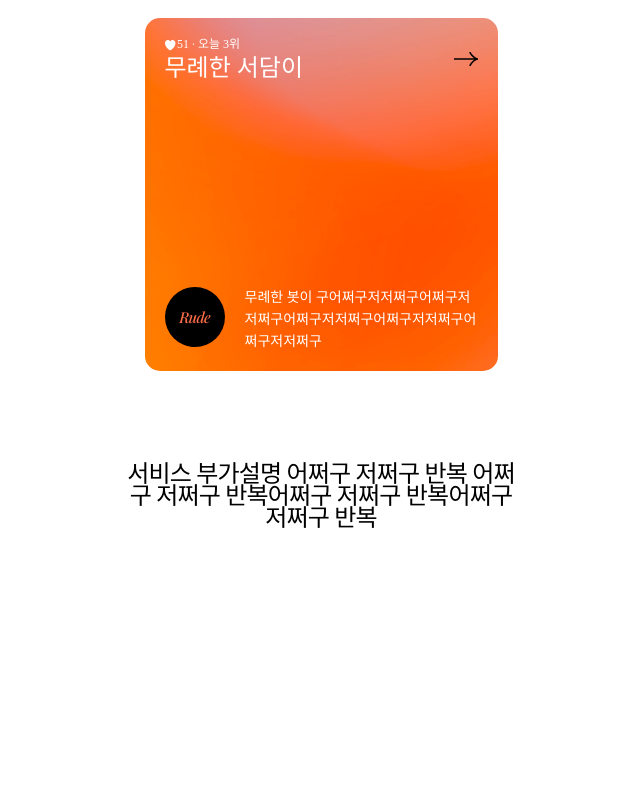
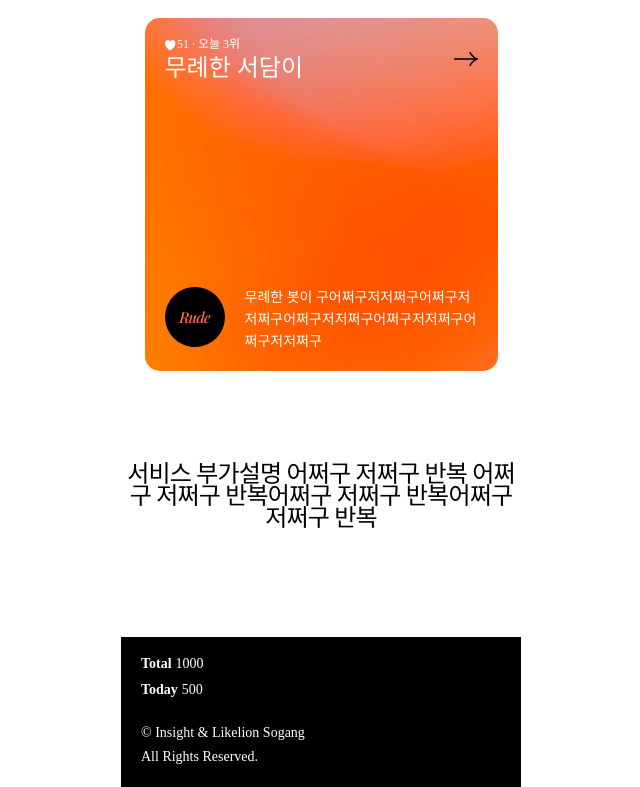
Before and after one commit to LIKELION-SOGANG/LIKELION-X-INSIGHT, a React (Create React App) app: page / in a window 1280 px wide. Shown: the part 965-1752 px from the top of the page, without its empty margins (319-959 px from the left). Before the commit the page ends 1602 px from the top, so only its background shows below. Built offline with nearby package versions, Linux system fonts and the light colour scheme; a web font is replaced by a local one.

Commit message:
Feat: Footer 추가

```diff
--- /dev/null
+++ b/src/components/Footer.js
@@ -0,0 +1,76 @@
+import React, { useState } from 'react';
+
+const Footer = () => {
+  const [visitNum, setVisitNum] = useState({
+    total_visit: 1000,
+    today_visit: 500,
+  });
+  const increaseVisit = () => {
+    setVisitNum((prevState) => ({
+      total_visit: prevState.total_visit + 1,
+      today_visit: prevState.today_visit + 1,
+    }));
+  };
+
+  return (
+    <div className="w-auto h-[150px] p-[20px] bg-black">
+      <div className="flex flex-col">
+        <div className="text-white ">
+          <div className="flex flex-row">
+            <div
+              onClick={increaseVisit}
+              style={{ fontWeight: '700', fontSize: '14px' }}
+            >
+              Total
+            </div>
+            <div
+              style={{ fontWeight: '400', fontSize: '14px', marginLeft: '4px' }}
+            >
+              {visitNum.total_visit}
+            </div>
+          </div>{' '}
+        </div>
+
+        <div className="text-white ">
+          <div className="flex flex-row mt-[8px]">
+            <div
+              style={{
+                fontWeight: '700',
+                fontSize: '14px',
+                fontFamily: 'Noto-sans',
+                lineHeight: '22px',
+              }}
+            >
+              Today
+            </div>
+            <div
+              style={{
+                fontWeight: '400',
+                fontSize: '14px',
+                fontFamily: 'Noto-sans',
+                lineHeight: '22px',
+                marginLeft: '4px',
+              }}
+            >
+              {visitNum.today_visit}
+            </div>
+          </div>{' '}
+        </div>
+        <div
+          style={{
+            minHeight: '40px',
+            marginTop: '20px',
+            fontSize: '14px',
+            lineHeight: '24px',
+            color: 'white',
+          }}
+        >
+          © Insight & Likelion Sogang <br />
+          All Rights Reserved.
+        </div>
+      </div>
+    </div>
+  );
+};
+
+export default Footer;
--- a/src/pages/Home.jsx
+++ b/src/pages/Home.jsx
@@ -1,9 +1,10 @@
 import React from 'react';
 import BotCard from '../components/BotCard';
+import Footer from '../components/Footer';
 
 function Home() {
   const data = {
-    title: '서비스 이름',
+    title: '연애 고수 서담이와 채팅하기',
     explain: '서비스 설명',
     alpha:
       '서비스 부가설명 어쩌구 저쩌구 반복 어쩌구 저쩌구 반복어쩌구 저쩌구 반복어쩌구 저쩌구 반복',
@@ -45,6 +46,7 @@ function Home() {
       >
         {data.alpha}
       </div>
+      <Footer />
     </>
   );
 }
```
